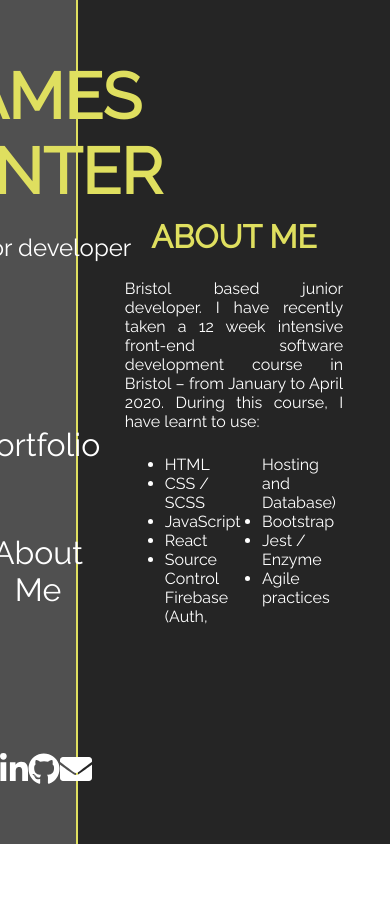
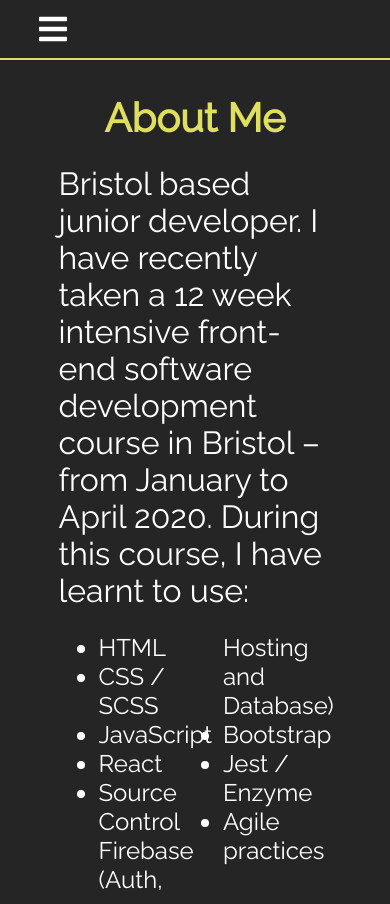
Before and after one commit to jamespanter/portfolio, a React (Create React App) app: page /about-me in a window 390 px wide. Before the commit the page ends 844 px from the top, so only its background shows below. Built offline with nearby package versions, Linux system fonts and the light colour scheme.

Commit message:
Initial responsive style changes

```diff
--- a/src/containers/AboutMePage/AboutMePage.jsx
+++ b/src/containers/AboutMePage/AboutMePage.jsx
@@ -1,12 +1,16 @@
-import React from "react";
+import React, { useEffect } from "react";
 import styles from "./AboutMePage.module.scss";
 
 const AboutMePage = () => {
+  useEffect(() => {
+    window.scrollTo(0, 0);
+  }, []);
+
   return (
     <>
       <div className={styles.aboutMeContainer}>
         <div className={styles.aboutMe}>
-          <h2>ABOUT ME</h2>
+          <h2>About Me</h2>
           <p>
             Bristol based junior developer. I have recently taken a 12 week
             intensive front-end software development course in Bristol – from
--- a/src/containers/AboutMePage/AboutMePage.module.scss
+++ b/src/containers/AboutMePage/AboutMePage.module.scss
@@ -3,23 +3,29 @@
 .aboutMeContainer {
   width: 100%;
   height: 100vh;
-  font-size: 1.5em;
   @include flex-column-center;
 
   .aboutMe {
-    text-align: justify;
     width: 70%;
 
     h2 {
-      font-size: 2em;
       text-align: center;
-      margin-bottom: $base-spacing * 3;
+      font-size: 2.5em;
+      margin: $base-spacing * 3;
     }
 
-    ul {
-      margin-top: $base-spacing * 3;
-      columns: 2;
-      text-align: left;
+    p {
+      font-size: 2em;
+
+      ul {
+        margin-top: $base-spacing * 3;
+        columns: 2;
+        text-align: left;
+
+        li {
+          font-size: 1.5em;
+        }
+      }
     }
   }
 }
--- a/src/containers/DashBoard/DashBoard.module.scss
+++ b/src/containers/DashBoard/DashBoard.module.scss
@@ -1,5 +1,19 @@
 @import "../../variables.scss";
 
+.navContainer {
+  height: 60px;
+  width: 100vw;
+  position: sticky;
+  top: 0;
+}
+
+.routerContainer {
+  width: 100%;
+  min-height: calc(100vh - 60px);
+  background-color: $primary-color;
+}
+
+@media only screen and (min-width: 768px) {
   .navContainer {
     display: inline-block;
     height: 100vh;
@@ -13,6 +27,6 @@
     display: inline-block;
     width: 80%;
     min-height: 100vh;
-  background-color: $primary-color;
     vertical-align: top;
   }
+}
--- a/src/containers/NavBar/NavBar.jsx
+++ b/src/containers/NavBar/NavBar.jsx
@@ -1,19 +1,46 @@
-import React from "react";
+import React, { useState } from "react";
 import styles from "./NavBar.module.scss";
 import { Link } from "@reach/router";
 import { FontAwesomeIcon } from "@fortawesome/react-fontawesome";
-import { faEnvelope } from "@fortawesome/free-solid-svg-icons";
+import { faEnvelope, faBars } from "@fortawesome/free-solid-svg-icons";
 import { faGithub, faLinkedinIn } from "@fortawesome/free-brands-svg-icons";
 
 const NavBar = () => {
+  const [navShown, toggleNav] = useState(false);
+
   return (
     <div className={styles.navContainer}>
+      <FontAwesomeIcon
+        icon={faBars}
+        className={styles.burgerMenuIcon}
+        onClick={() => toggleNav(!navShown)}
+      />
+
+      {navShown ? (
+        <div className={`${styles.burgerMenuDropDown} ${styles.slideInTopTwo}`}>
+          <Link
+            to="/portfolio"
+            className={styles.page}
+            onClick={() => toggleNav(!navShown)}
+          >
+            <span>Portfolio</span>
+          </Link>
+          <Link
+            to="/about-me"
+            className={styles.page}
+            onClick={() => toggleNav(!navShown)}
+          >
+            <span>About Me</span>
+          </Link>
+        </div>
+      ) : null}
+
       <div className={styles.leftPanel}>
         <div>
           <h1>
-            JAMES <br></br> PANTER
+            James <br></br> Panter
           </h1>
-          <p>Junior developer</p>
+          <p>Software developer</p>
         </div>
         <div className={styles.pages}>
           <Link to="/portfolio" className={styles.page}>
--- a/src/containers/NavBar/NavBar.module.scss
+++ b/src/containers/NavBar/NavBar.module.scss
@@ -3,12 +3,42 @@
 .navContainer {
   width: 100%;
   height: 100%;
-  background-color: $primary-color-80;
+  background-color: $primary-color;
   display: flex;
-  flex-direction: column;
+  flex-direction: row;
   align-items: center;
-  border-right: solid 2px $secondary-color;
+  border-bottom: solid 2px $secondary-color;
   text-align: center;
+
+  .burgerMenuIcon {
+    margin-left: 10%;
+    font-size: 32px;
+  }
+
+  .burgerMenuDropDown {
+    z-index: 1;
+    position: absolute;
+    top: 60px;
+    left: 0px;
+    display: flex;
+    flex-direction: column;
+    width: 100%;
+    height: 30vh;
+    min-height: 200px;
+    background-color: $primary-color;
+
+    a {
+      border-bottom: solid 1px yellow;
+      height: 50%;
+      display: flex;
+      justify-content: center;
+      align-items: center;
+
+      span {
+        font-size: 2em;
+      }
+    }
+  }
 
   div {
     h1 {
@@ -17,11 +47,12 @@
 
     p {
       margin-top: $base-spacing * 3;
-      font-size: 1.5em;
+      font-size: 2em;
     }
   }
 
   .leftPanel {
+    visibility: hidden;
     @include flex-column-center;
     justify-content: space-around;
     height: 100%;
@@ -37,7 +68,7 @@
         height: 50%;
 
         span {
-          font-size: 2em;
+          font-size: 1.5em;
         }
 
         &:hover {
@@ -51,10 +82,6 @@
       justify-content: space-around;
       width: 100%;
 
-      .fontAwesome {
-        font-size: 32px;
-      }
-
       a:hover path {
         color: $secondary-color;
         transition: all 0.3s ease-in-out;
@@ -62,3 +89,108 @@
     }
   }
 }
+
+@media only screen and (min-width: 768px) {
+  .navContainer {
+    width: 100%;
+    height: 100%;
+    background-color: $primary-color;
+    display: flex;
+    flex-direction: column;
+    align-items: center;
+    border-bottom: none;
+    border-right: solid 2px $secondary-color;
+    text-align: center;
+
+    .burgerMenuIcon {
+      display: none;
+    }
+
+    div {
+      h1 {
+        font-size: 4em;
+      }
+
+      p {
+        margin-top: $base-spacing * 3;
+        font-size: 2em;
+      }
+    }
+
+    .leftPanel {
+      visibility: visible;
+      @include flex-column-center;
+      justify-content: space-around;
+      height: 100%;
+      width: 100%;
+
+      .pages {
+        height: 30%;
+        width: 100%;
+
+        .page {
+          @include flex-column-center;
+          width: 100%;
+          height: 50%;
+
+          span {
+            font-size: 1.5em;
+          }
+
+          &:hover {
+            background-color: $primary-color;
+            transition: all 0.3s ease-in-out;
+          }
+        }
+      }
+      nav {
+        display: flex;
+        justify-content: space-around;
+        width: 100%;
+
+        .fontAwesome {
+          font-size: 32px;
+        }
+
+        a:hover path {
+          color: $secondary-color;
+          transition: all 0.3s ease-in-out;
+        }
+      }
+    }
+  }
+}
+
+.slideInTopTwo {
+  -webkit-animation: slideInTopTwo 0.5s cubic-bezier(0.25, 0.46, 0.45, 0.94)
+    both;
+  animation: slideInTopTwo 0.5s cubic-bezier(0.25, 0.46, 0.45, 0.94) both;
+}
+
+@-webkit-keyframes slideInTopTwo {
+  0% {
+    -webkit-transform: translateY(-60px);
+    transform: translateY(-60px);
+    opacity: 0;
+  }
+
+  100% {
+    -webkit-transform: translateY(0);
+    transform: translateY(0);
+    opacity: 1;
+  }
+}
+
+@keyframes slideInTopTwo {
+  0% {
+    -webkit-transform: translateY(-60px);
+    transform: translateY(-60px);
+    opacity: 0;
+  }
+
+  100% {
+    -webkit-transform: translateY(0);
+    transform: translateY(0);
+    opacity: 1;
+  }
+}
--- a/src/containers/PortfolioPage/Portfolio.jsx
+++ b/src/containers/PortfolioPage/Portfolio.jsx
@@ -10,7 +10,7 @@ const Portfolio = () => {
   return (
     <>
       <div className={styles.portfolioContainer}>
-        <h2>PORTFOLIO</h2>
+        <h2>Portfolio</h2>
         <div className={styles.portfolio}>
           <Card
             title="To-Do List"
```
Also changed, not shown: src/containers/PortfolioPage/Portfolio.module.scss (+2 -9 lines). Lines whose indentation alone changed are shown as unchanged.
